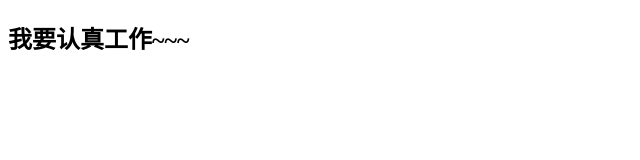
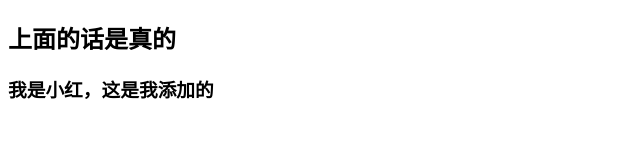
Before and after one commit to doria76593/t2, a plain HTML site: page index.html in a window 1280 px wide. Shown: the whole page, without its empty margins (0-640 px from the left). Drawn offline with Linux system fonts and the light colour scheme.

Commit message:
xh自己创建的

```diff
--- a/index.html
+++ b/index.html
@@ -5,6 +5,7 @@
 	<title>Document</title>
 </head>
 <body>
-	<h2>我要认真工作~~~</h2>
+	<h2>上面的话是真的</h2>
+	<h3>我是小红，这是我添加的</h3>
 </body>
 </html>
```
